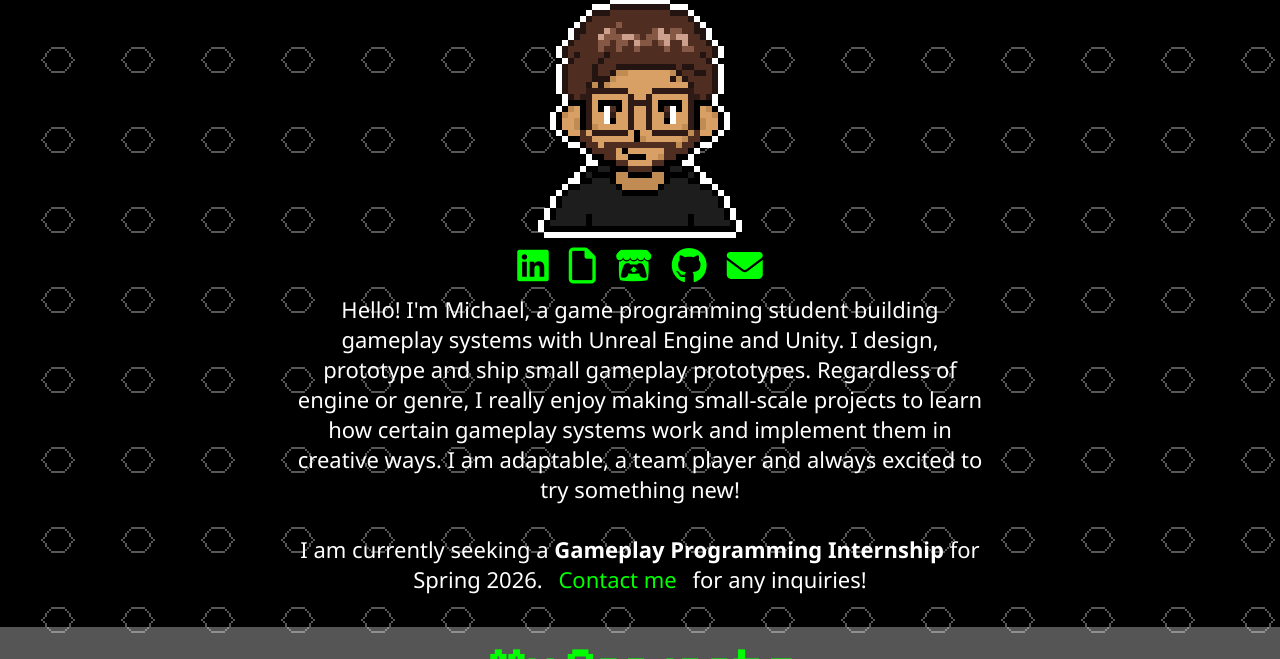
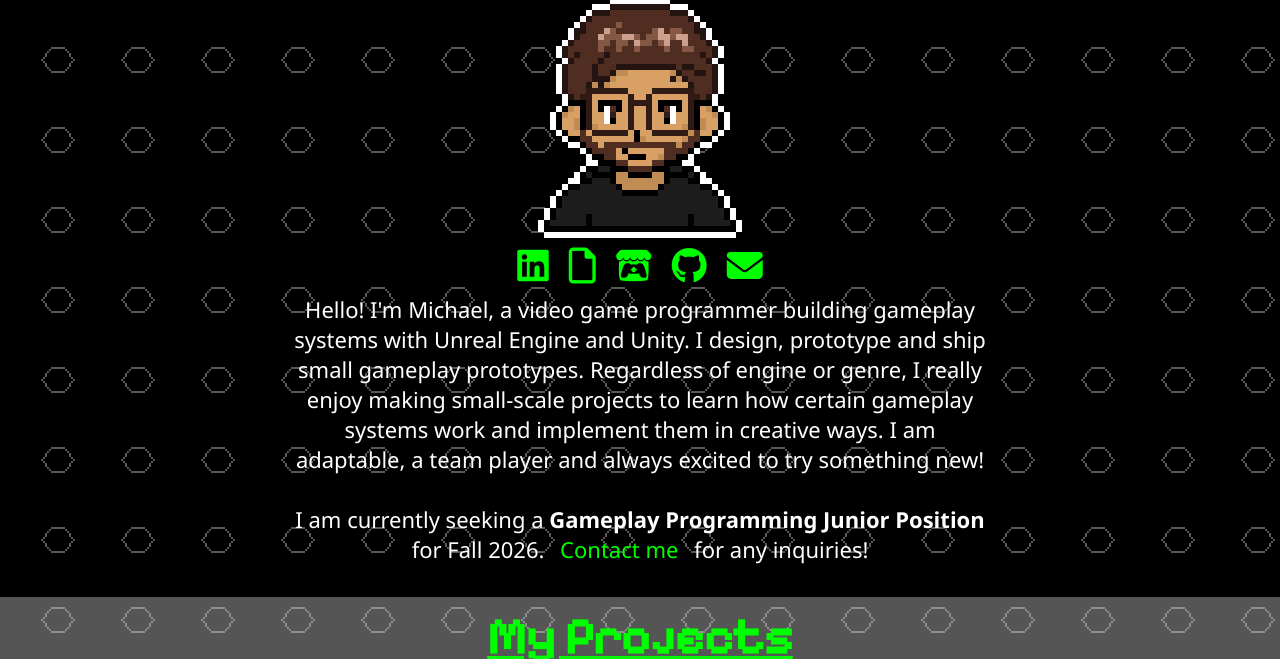
Before and after one commit to RomIsALemon/romisalemon.github.io, a plain HTML site: page index.html in a window 1280 px wide. Shown: the part 141-800 px from the top of the page. Drawn offline with Linux system fonts and the light colour scheme.

Commit message:
Update index.html

```diff
--- a/index.html
+++ b/index.html
@@ -67,7 +67,7 @@
           ></a>
         </div>
         <p lang="en">
-          Hello! I'm Michael, a game programming student building gameplay
+          Hello! I'm Michael, a video game programmer building gameplay
           systems with Unreal Engine and Unity. I design, prototype and ship
           small gameplay prototypes. Regardless of engine or genre, I really
           enjoy making small-scale projects to learn how certain gameplay
@@ -75,7 +75,7 @@
           team player and always excited to try something new!
           <br>
           <br>
-          I am currently seeking a <b>Gameplay Programming Internship</b> for Spring 2026. <a href="#contactme">Contact me</a> for any inquiries!
+          I am currently seeking a <b>Gameplay Programming Junior Position</b> for Fall 2026. <a href="#contactme">Contact me</a> for any inquiries!
         </p>
         <p lang="fr">
           Salut! Je m'appelle Michael, je suis finissant en programmation de jeux vidéo
```
